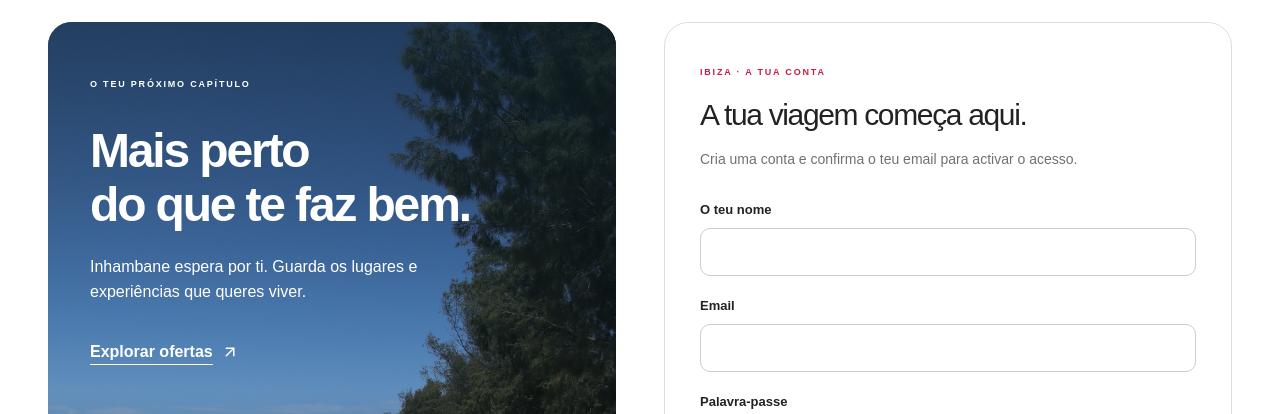
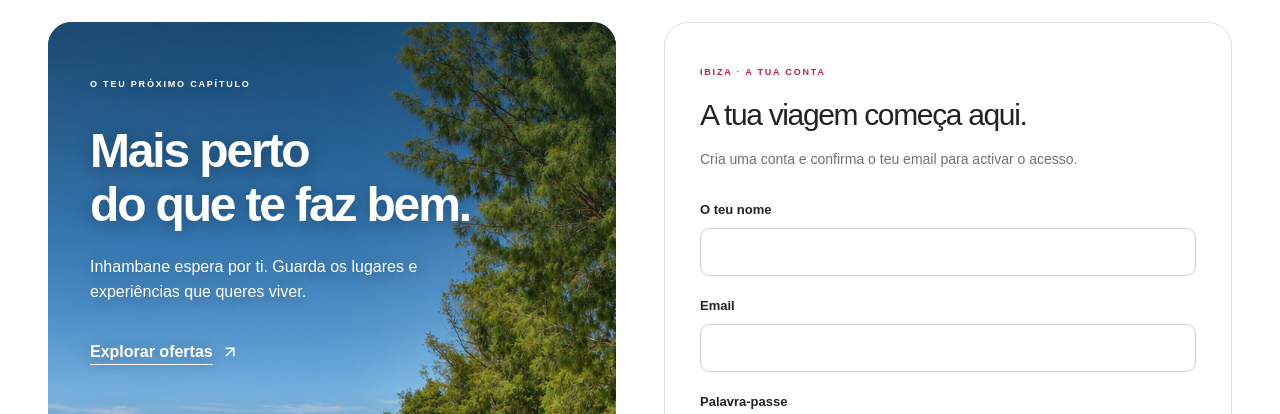
Before and after one commit to alyMussagy/Ibiza, a Next.js app: page /registo in a window 1280 px wide. Shown: the part 126-540 px from the top of the page. Built offline with nearby package versions, Linux system fonts and the light colour scheme; no server answers.

Commit message:
Refine account photography lighting and color

```diff
--- a/public/images/PHOTO-CREDITS.md
+++ b/public/images/PHOTO-CREDITS.md
@@ -1,4 +1,4 @@
 # Fotografias das páginas de conta
 
-- `auth-tofo.webp`: Praia do Tofo, fotografia de Erik Cleves Kristensen. [Original](https://commons.wikimedia.org/wiki/File:Praia_do_Tofo_Moz_view_2008.jpg), [CC BY 2.0](https://creativecommons.org/licenses/by/2.0/). Convertida do original para WebP em 2592 × 1944 pixels.
-- `auth-vilankulo.webp`: Praia de Vilanculos, fotografia de Tom Corser. [Original](https://commons.wikimedia.org/wiki/File:Vilaculos_beach_Mozambique.jpg), [CC BY-SA 3.0](https://creativecommons.org/licenses/by-sa/3.0/). Redimensionada para 4000 × 2667 pixels e convertida para WebP; o ficheiro adaptado é distribuído sob CC BY-SA 3.0.
+- `auth-tofo.webp`: Praia do Tofo, fotografia de Erik Cleves Kristensen. [Original](https://commons.wikimedia.org/wiki/File:Praia_do_Tofo_Moz_view_2008.jpg), [CC BY 2.0](https://creativecommons.org/licenses/by/2.0/). Versão adaptada com melhoria assistida de cor, iluminação e nitidez, exportada em WebP (1448 × 1086 pixels).
+- `auth-vilankulo.webp`: Praia de Vilanculos, fotografia de Tom Corser. [Original](https://commons.wikimedia.org/wiki/File:Vilaculos_beach_Mozambique.jpg), [CC BY-SA 3.0](https://creativecommons.org/licenses/by-sa/3.0/). Versão adaptada com melhoria assistida de cor, iluminação e nitidez, exportada em WebP (1536 × 1024 pixels) e distribuída sob CC BY-SA 3.0.
--- a/src/app/globals.css
+++ b/src/app/globals.css
@@ -1809,8 +1809,9 @@ a.bg-primary {
 .account-page { gap: 48px; padding-top: 48px; align-items: stretch; }
 .account-story { position: relative; overflow: hidden; background: #21404c; padding: 48px 42px; min-height: 610px; display: flex; flex-direction: column; justify-content: space-between; color: #fff; }
 .account-story > img { object-fit: cover; object-position: center; }
-.account-story-shade { position: absolute; inset: 0; background: linear-gradient(180deg, rgb(12 32 44 / 64%) 0%, rgb(9 26 36 / 25%) 48%, rgb(10 23 28 / 78%) 100%); }
+.account-story-shade { position: absolute; inset: 0; background: linear-gradient(180deg, rgb(10 28 37 / 51%) 0%, rgb(10 27 33 / 10%) 48%, rgb(9 24 28 / 68%) 100%); }
 .account-story-content, .account-story-bottom { position: relative; z-index: 1; }
+.account-story-content { text-shadow: 0 2px 16px rgb(5 20 25 / 32%); }
 .account-story .eyebrow, .account-story p { color: #fff; }
 .account-story h1 { max-width: 500px; }
 .account-story p { max-width: 420px; font-size: 16px; line-height: 1.6; }
```
Also changed, not shown: public/images/auth-tofo.webp, public/images/auth-vilankulo.webp.
